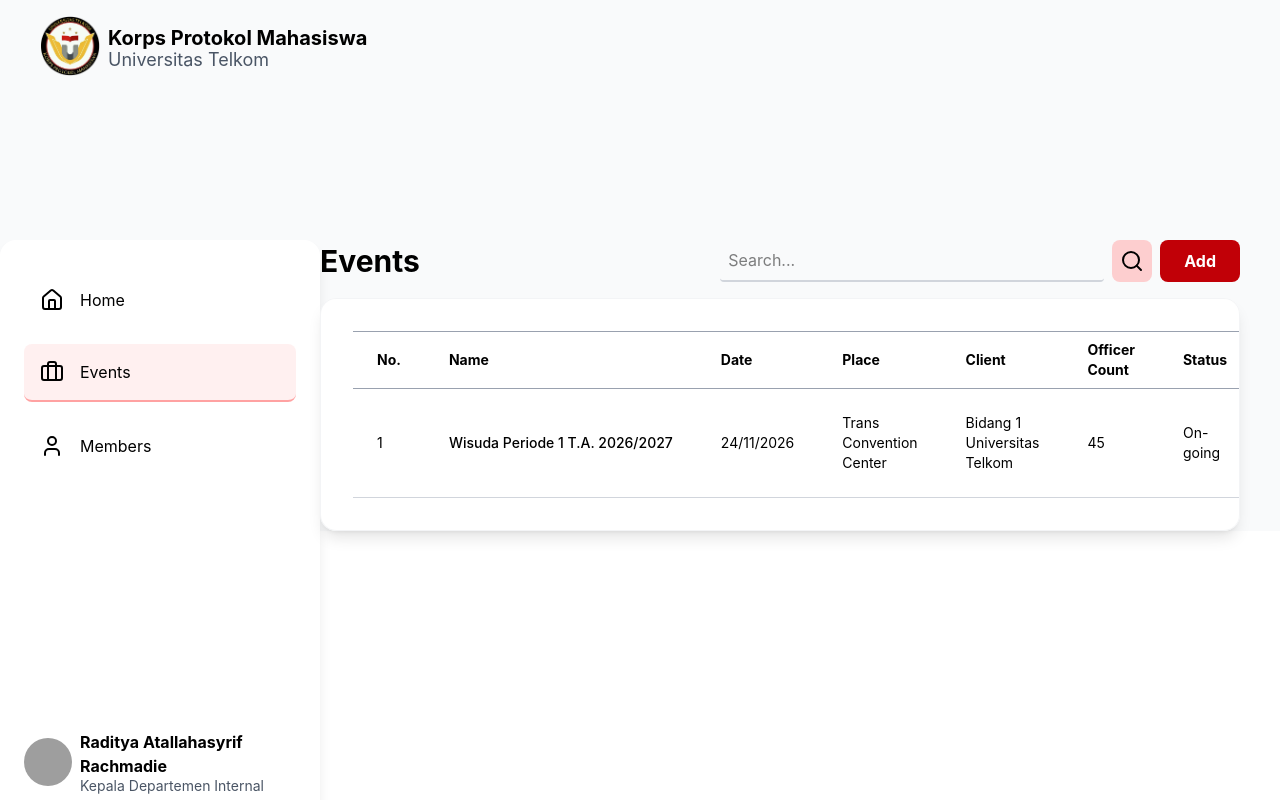
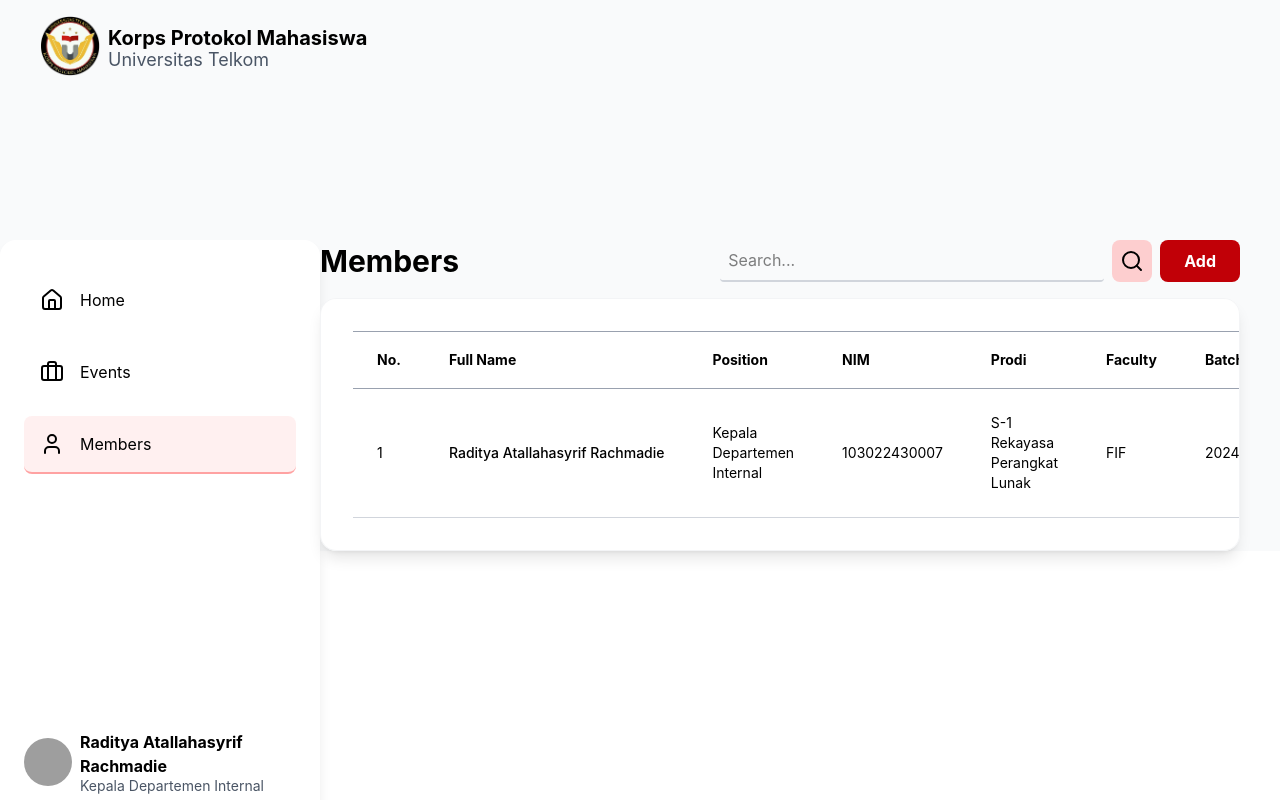
Before and after one commit to RaditAtalla/proton-react, a React (Vite) app: page / in a window 1280 px wide. Built offline with nearby package versions, Linux system fonts and the light colour scheme; grey boxes are pictures that could not be loaded.

Commit message:
Feat: Member page

```diff
--- a/src/App.jsx
+++ b/src/App.jsx
@@ -1,10 +1,11 @@
 import './index.css'
 import EventPage from './views/EventPage';
 import LoginPage from "./views/LoginPage";
+import MembersPage from './views/MembersPage';
 
 function App() {
   return (
-    <EventPage />
+    <MembersPage />
   );
 }
 
--- /dev/null
+++ b/src/views/MembersPage.jsx
@@ -0,0 +1,163 @@
+import { Briefcase, Eye, Home, Search, Trash2, User } from "lucide-react";
+
+export default function MembersPage() {
+    return (
+        <>
+            <header className="flex items-center gap-2 px-10 py-4 fixed w-full z-2">
+                <img src="/src/assets/logo.png" alt="Logo KPM" width={60} />
+                <div>
+                    <p className="text-xl font-bold">
+                        Korps Protokol Mahasiswa
+                    </p>
+                    <p className="text-lg text-gray-600 leading-4">
+                        Universitas Telkom
+                    </p>
+                </div>
+            </header>
+            <main className=" bg-gray-50 relative grid grid-cols-4">
+                <section className="flex justify-center mt-60">
+                    <div className="fixed flex flex-col bg-white rounded-2xl gap-4 py-8 px-6 shadow-lg border-gray-100">
+                        <div className="flex items-center gap-4 p-4">
+                            <Home />
+                            <p>Home</p>
+                        </div>
+                        <div className="flex items-center gap-4 p-4">
+                            <Briefcase />
+                            <p>Events</p>
+                        </div>
+                        <div className="flex items-center gap-4 p-4 rounded-lg bg-red-100/50 border-b-2 border-red-300">
+                            <User />
+                            <p>Members</p>
+                        </div>
+                        <div className="flex items-center gap-2 mt-60">
+                            <img
+                                src="/src/assets/profil.jpg"
+                                alt="Foto Profil"
+                                className="rounded-full object-cover size-12"
+                            />
+                            <div>
+                                <p className="font-bold">
+                                    Raditya Atallahasyrif Rachmadie
+                                </p>
+                                <p className="leading-4 text-gray-600 text-sm">
+                                    Kepala Departemen Internal
+                                </p>
+                            </div>
+                        </div>
+                    </div>
+                </section>
+                <section className="w-full h-full col-span-3 flex flex-col justify-start mt-60 pe-10 gap-4">
+                    <div className="flex justify-between items-center">
+                        <h1 className="text-3xl font-bold">Members</h1>
+                        <div className="flex items-stretch gap-2">
+                            <input
+                                type="text"
+                                className="bg-gray-50 border-b-2 border-gray-300 rounded-sm p-2 focus:outline-0 w-96 focus:border-red-600 transition-colors"
+                                placeholder="Search..."
+                            />
+                            <button className="bg-red-300/50 p-2 rounded-lg">
+                                <Search />
+                            </button>
+                            <button className="bg-red-700 text-white font-bold py-2 px-6 rounded-lg">
+                                Add
+                            </button>
+                        </div>
+                    </div>
+                    <div className="bg-white shadow-lg border-gray-100 rounded-2xl p-8 relative overflow-x-auto border border-default">
+                        <table class="w-full text-sm text-left rtl:text-right text-body">
+                            <thead class="text-sm text-body border-y rounded-base border-gray-400">
+                                <tr>
+                                    <th
+                                        scope="col"
+                                        class="px-6 py-2 font-bold"
+                                    >
+                                        No.
+                                    </th>
+                                    <th
+                                        scope="col"
+                                        class="px-6 py-2 font-bold"
+                                    >
+                                        Full Name
+                                    </th>
+                                    <th
+                                        scope="col"
+                                        class="px-6 py-2 font-bold"
+                                    >
+                                        Position
+                                    </th>
+                                    <th
+                                        scope="col"
+                                        class="px-6 py-2 font-bold"
+                                    >
+                                        NIM
+                                    </th>
+                                    <th
+                                        scope="col"
+                                        class="px-6 py-2 font-bold"
+                                    >
+                                        Prodi
+                                    </th>
+                                    <th
+                                        scope="col"
+                                        class="px-6 py-2 font-bold"
+                                    >
+                                        Faculty
+                                    </th>
+                                    <th
+                                        scope="col"
+                                        class="px-6 py-2 font-bold"
+                                    >
+                                        Batch
+                                    </th>
+                                    <th
+                                        scope="col"
+                                        class="px-6 py-2 font-bold"
+                                    >
+                                        Phone Num
+                                    </th>
+                                    <th
+                                        scope="col"
+                                        class="px-6 py-3 font-bold"
+                                    >
+                                        Email
+                                    </th>
+                                    <th
+                                        scope="col"
+                                        class="px-6 py-3 font-bold"
+                                    >
+                                        Action
+                                    </th>
+                                </tr>
+                            </thead>
+                            <tbody>
+                                <tr class="border-b border-gray-300">
+                                    <td scope="row" class="px-6 py-6">
+                                        1
+                                    </td>
+                                    <th class="px-6 py-6 font-medium text-heading whitespace-nowrap">
+                                        Raditya Atallahasyrif Rachmadie
+                                    </th>
+                                    <td class="px-6 py-6">Kepala Departemen Internal</td>
+                                    <td class="px-6 py-6">
+                                        103022430007
+                                    </td>
+                                    <td class="px-6 py-6">
+                                        S-1 Rekayasa Perangkat Lunak
+                                    </td>
+                                    <td class="px-6 py-6">FIF</td>
+                                    <td class="px-6 py-6">2024</td>
+                                    <td class="px-6 py-6">0812-6215-6159</td>
+                                    <td class="px-6 py-6">radityaderachmadie@gmail.com</td>
+                                    <td class="px-6 py-6 flex gap-2">
+                                        <Eye />
+                                        <Trash2 />
+                                    </td>
+                                </tr>
+                            </tbody>
+                        </table>
+                    </div>
+                </section>
+            </main>
+        </>
+    );
+}
```
